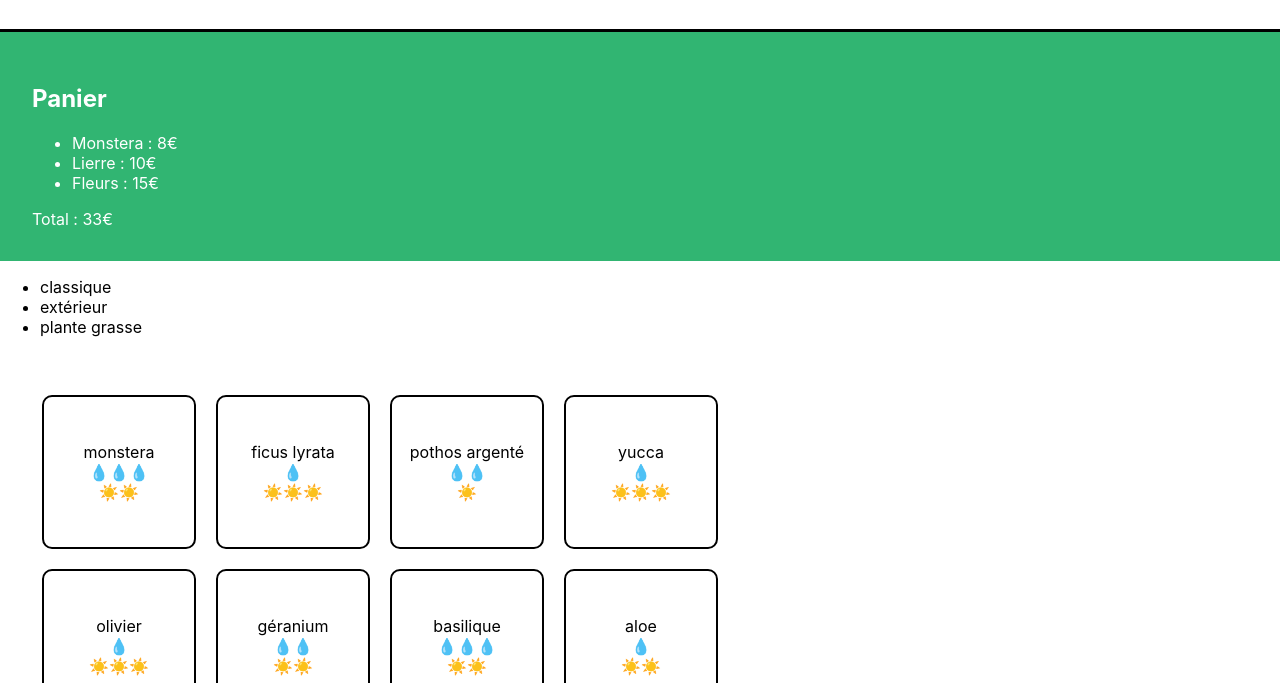
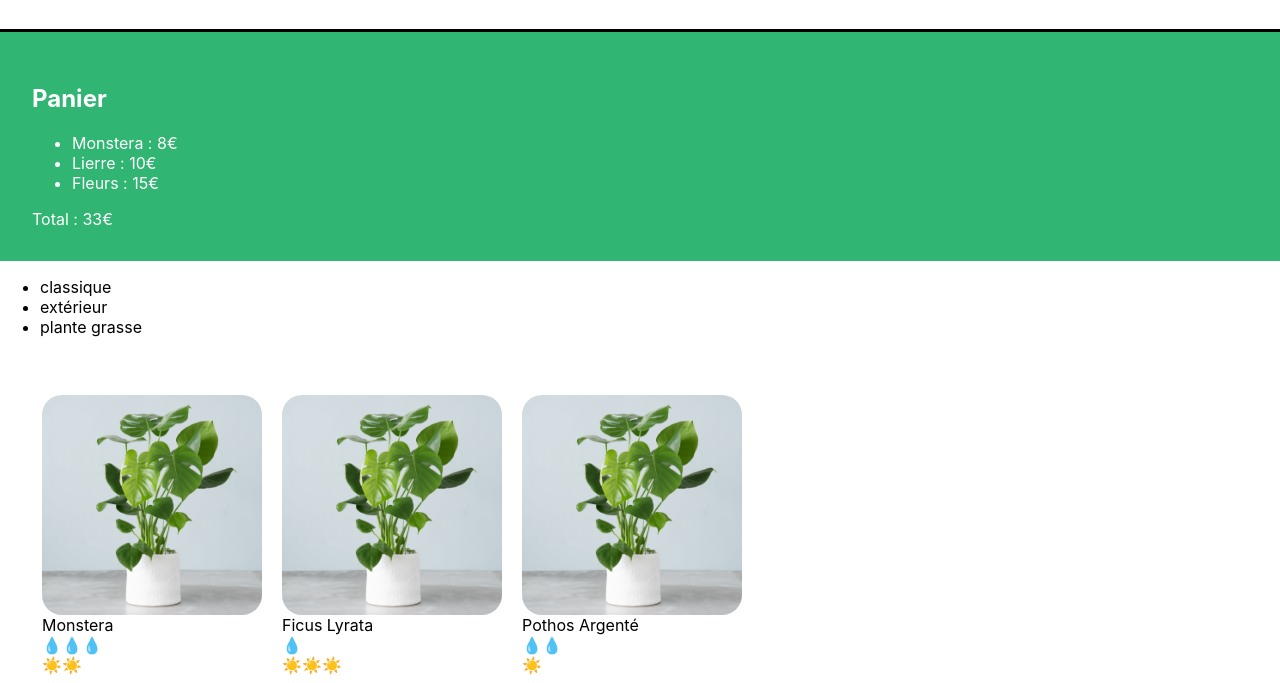
Before and after one commit to CarolineLienard/La-Maison-Jungle, a React app: page / in a window 1280 px wide. Shown: the part 117-800 px from the top of the page. Built offline with nearby package versions, Linux system fonts and the light colour scheme.

Commit message:
🔨 Adding script and components

```diff
--- a/src/components/App.js
+++ b/src/components/App.js
@@ -2,10 +2,15 @@ import Banner from './Banner'
 import Cart from './Cart'
 import ShoppingList from './ShoppingList'
 
+import logo from "../assets/leaf.png"
+
 function App() {
 	return (
 		<div>
-			<Banner />
+			<Banner>
+				<img src={logo} alt='La maison jungle' className='lmj-logo' />
+				<h1 className='lmj-title'>La maison jungle</h1>
+			</Banner>
 			<Cart />
 			<ShoppingList />
 		</div>
--- a/src/components/Banner.js
+++ b/src/components/Banner.js
@@ -1,15 +1,7 @@
 import '../styles/banner.css'
-import logo from "../assets/leaf.png"
 
-function Banner() {
-    const title = 'La maison jungle'
-    return (
-        <div className='lmj-banner'>
-            <img src={logo} alt='La maison jungle' className='lmj-logo' />
-            <h1 className='lmj-title'>{title}</h1>
-        </div>
-    )
+function Banner({ children }) {
+    return <div className='lmj-banner'>{children}</div>
 }
 
-
 export default Banner
--- a/src/components/CareScale.js
+++ b/src/components/CareScale.js
@@ -1,12 +1,12 @@
 function CareScale({ scaleValue, careType }) {
-
     const range = [1, 2, 3]
 
     const scaleType = careType === 'light' ? '☀️' : '💧'
 
     return (
         <div>
-            {range.map((rangeElem) => scaleValue >= rangeElem ? <span key={rangeElem.toString()}>{scaleType}</span> : null
+            {range.map((rangeElem) => scaleValue >= rangeElem ?
+            <span key={rangeElem.toString()}>{scaleType}</span> : null
             )}
         </div>
     )
--- /dev/null
+++ b/src/components/PlantItem.js
@@ -0,0 +1,20 @@
+import CareScale from "../components/CareScale"
+import "../styles/plantItem.css"
+
+function PlantItem ({name, cover, light, water}) {
+    function handleClick(plantName) {
+        alert(`Vous voulez acheter 1 ${plantName} ? Très bon choix 🌱✨`)
+    }
+    return (
+		<li className='lmj-plant-item' onClick={() => handleClick(name)}>
+			<img className='lmj-plant-item-cover' src={cover} alt={`${name} cover`} />
+			{name}
+			<div>
+				<CareScale careType='water' scaleValue={water} />
+				<CareScale careType='light' scaleValue={light} />
+			</div>
+		</li>
+	)
+}
+
+export default PlantItem
--- a/src/components/ShoppingList.js
+++ b/src/components/ShoppingList.js
@@ -1,6 +1,6 @@
 import { plantList } from '../datas/plantList'
-import CareScale from "./CareScale"
 import '../styles/shoppingList.css'
+import PlantItem from './PlantItem'
 
 function ShoppingList() {
 	const categories = plantList.reduce(
@@ -18,12 +18,7 @@ function ShoppingList() {
 			</ul>
 			<ul className='lmj-plant-list'>
 				{plantList.map((plant) => (
-					<li key={plant.id} className='lmj-plant-item'>
-						{plant.name}
-						{plant.isSpecialOffer && <div className='lmj-sales'>Soldes</div>}
-						<CareScale careType='water' scaleValue={plant.water} />
-						<CareScale careType='light' scaleValue={plant.light} />
-					</li>
+					<PlantItem key={plant.id} name={plant.name} cover={plant.cover} id={plant.id} light={plant.light} water={plant.water} />
 				))}
 			</ul>
 		</div>
--- a/src/datas/plantList.js
+++ b/src/datas/plantList.js
@@ -1,3 +1,5 @@
+import monstera from "../assets/monstera.jpeg"
+
 export const plantList = [
 	{
 		name: 'monstera',
@@ -5,42 +7,48 @@ export const plantList = [
 		id: '1ed',
 		isBestSale: true,
 		light: 2,
-		water: 3
+		water: 3,
+		cover: monstera
 	},
 	{
 		name: 'ficus lyrata',
 		category: 'classique',
 		id: '2ab',
 		light: 3,
-		water: 1
+		water: 1,
+		cover: monstera
 	},
 	{
 		name: 'pothos argenté',
 		category: 'classique',
 		id: '3sd',
 		light: 1,
-		water: 2
+		water: 2,
+		cover: monstera
 	},
 	{
 		name: 'yucca',
 		category: 'classique',
 		id: '4kk',
 		light: 3,
-		water: 1
+		water: 1,
+		cover: monstera
 	},
 	{
 		name: 'olivier',
 		category: 'extérieur',
 		id: '5pl',
 		light: 3,
-		water: 1
+		water: 1,
+		cover: monstera
 	},
 	{
 		name: 'géranium',
 		category: 'extérieur',
 		id: '6uo',
 		light: 2,
-		water: 2
+		water: 2,
+		cover: monstera
 	},
 	{
 		name: 'basilique',
@@ -48,20 +56,23 @@ export const plantList = [
 		id: '7ie',
 		isBestSale: true,
 		light: 2,
-		water: 3
+		water: 3,
+		cover: monstera
 	},
 	{
 		name: 'aloe',
 		category: 'plante grasse',
 		id: '8fp',
 		light: 2,
-		water: 1
+		water: 1,
+		cover: monstera
 	},
 	{
 		name: 'succulente',
 		category: 'plante grasse',
 		id: '9vn',
 		light: 2,
-		water: 1
+		water: 1,
+		cover: monstera
 	}
 ]
--- /dev/null
+++ b/src/styles/plantItem.css
@@ -0,0 +1,14 @@
+.lmj-plant-item-cover {
+	height: 220px;
+	width: 220px;
+	border-radius: 20px;
+}
+
+.lmj-plant-item {
+	margin: 10px;
+	display: flex;
+	align-items: flex-start;
+	justify-content: center;
+	flex-direction: column;
+	text-transform: capitalize;
+}
--- a/src/styles/shoppingList.css
+++ b/src/styles/shoppingList.css
@@ -5,26 +5,3 @@
 	flex-wrap: wrap;
 	max-width: 800px;
 }
-
-.lmj-plant-item {
-	border: solid 2px black;
-	border-radius: 10px;
-	height: 150px;
-	width: 150px;
-	margin: 10px;
-	display: flex;
-	align-items: center;
-	justify-content: center;
-	flex-direction: column;
-	position: relative;
-}
-
-.lmj-sales {
-	position: absolute;
-	right: 0px;
-	top: 10px;
-	font-weight: 500;
-	color: white;
-	padding: 5px 10px;
-	background-color: #31b572;
-}
```
Also changed, not shown: src/components/test.js (added, +22 -0 lines), src/assets/monstera.jpeg (added), src/assets/sun.svg (added), src/assets/water.svg (added).
